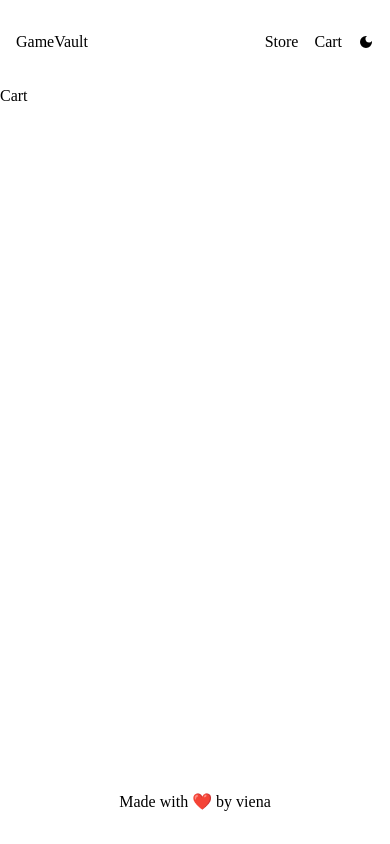
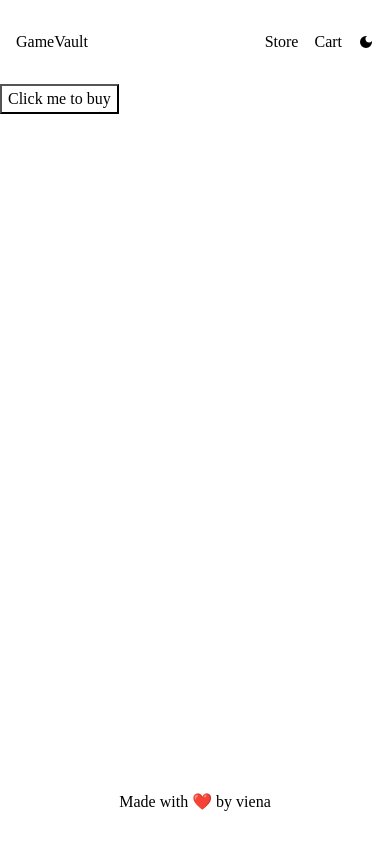
Before and after one commit to devnchill/GameVault, a React (Vite) app: page /cart in a window 390 px wide. Built offline with nearby package versions, Linux system fonts and the light colour scheme.

Commit message:
feat: implemented items for keeping track of number of items in cart

```diff
--- a/src/App.tsx
+++ b/src/App.tsx
@@ -2,12 +2,16 @@ import { Outlet } from "react-router-dom";
 import "./App.css";
 import NavBar from "./components/navbar/NavBar";
 import Footer from "./components/footer/Footer";
+import { useState } from "react";
 
 function App() {
+  const [itemsInCart, setItemsInCart] = useState<number>(0);
+  const updateCart = () => setItemsInCart((prev) => prev + 1);
+
   return (
     <>
-      <NavBar />
-      <Outlet />
+      <NavBar itemsInCart={itemsInCart} />
+      <Outlet context={updateCart} />
       <Footer />
     </>
   );
--- a/src/components/cart/Cart.tsx
+++ b/src/components/cart/Cart.tsx
@@ -1,5 +1,13 @@
+import { useOutletContext } from "react-router-dom";
+
 const Cart = () => {
-  return <main>Cart</main>;
+  const updateCart = useOutletContext<() => void>();
+
+  return (
+    <main>
+      <button onClick={updateCart}>Click me to buy</button>
+    </main>
+  );
 };
 
 export default Cart;
--- a/src/components/home/Home.module.css
+++ b/src/components/home/Home.module.css
@@ -3,13 +3,17 @@
   align-items: center;
   justify-content: center;
   flex-direction: column;
-  gap: clamp(1rem, 2vw, 5rem);
+  gap: clamp(2rem, 2vw, 5rem);
 }
 
 .main > h1 {
   font-size: clamp(1.5rem, 3vw, 3rem);
 }
 
+.main > * {
+  text-align: center;
+}
+
 .main > button {
   border-radius: 5px;
 }
--- a/src/components/navbar/NavBar.module.css
+++ b/src/components/navbar/NavBar.module.css
@@ -30,3 +30,14 @@ li {
   font-size: clamp(1rem, 2vw, 2rem);
   cursor: pointer;
 }
+
+.nav_cart {
+  position: relative;
+}
+
+.nav_cart > span {
+  position: absolute;
+  top: 0;
+  transform: translateY(-50%);
+  color: red;
+}
--- a/src/components/navbar/NavBar.tsx
+++ b/src/components/navbar/NavBar.tsx
@@ -2,8 +2,9 @@ import style from "./NavBar.module.css";
 import { Link } from "react-router-dom";
 import { MdLightMode, MdDarkMode } from "react-icons/md";
 import { useEffect, useState } from "react";
+import type { INavProp } from "./NavBar.types";
 
-const NavBar = () => {
+const NavBar = ({ itemsInCart }: INavProp) => {
   const [theme, setTheme] = useState<"light" | "dark">("light");
 
   const toggleTheme = () => {
@@ -27,7 +28,9 @@ const NavBar = () => {
             <Link to="/store">Store</Link>
           </li>
           <li>
-            <Link to="/cart">Cart</Link>
+            <Link to="/cart" className={style.nav_cart}>
+              Cart<span>{itemsInCart > 0 && itemsInCart}</span>
+            </Link>
           </li>
           <li>
             <ThemeIcon className={style.react_icons} onClick={toggleTheme} />
--- /dev/null
+++ b/src/components/navbar/NavBar.types.ts
@@ -0,0 +1,3 @@
+export interface INavProp {
+  itemsInCart: number;
+}
```
